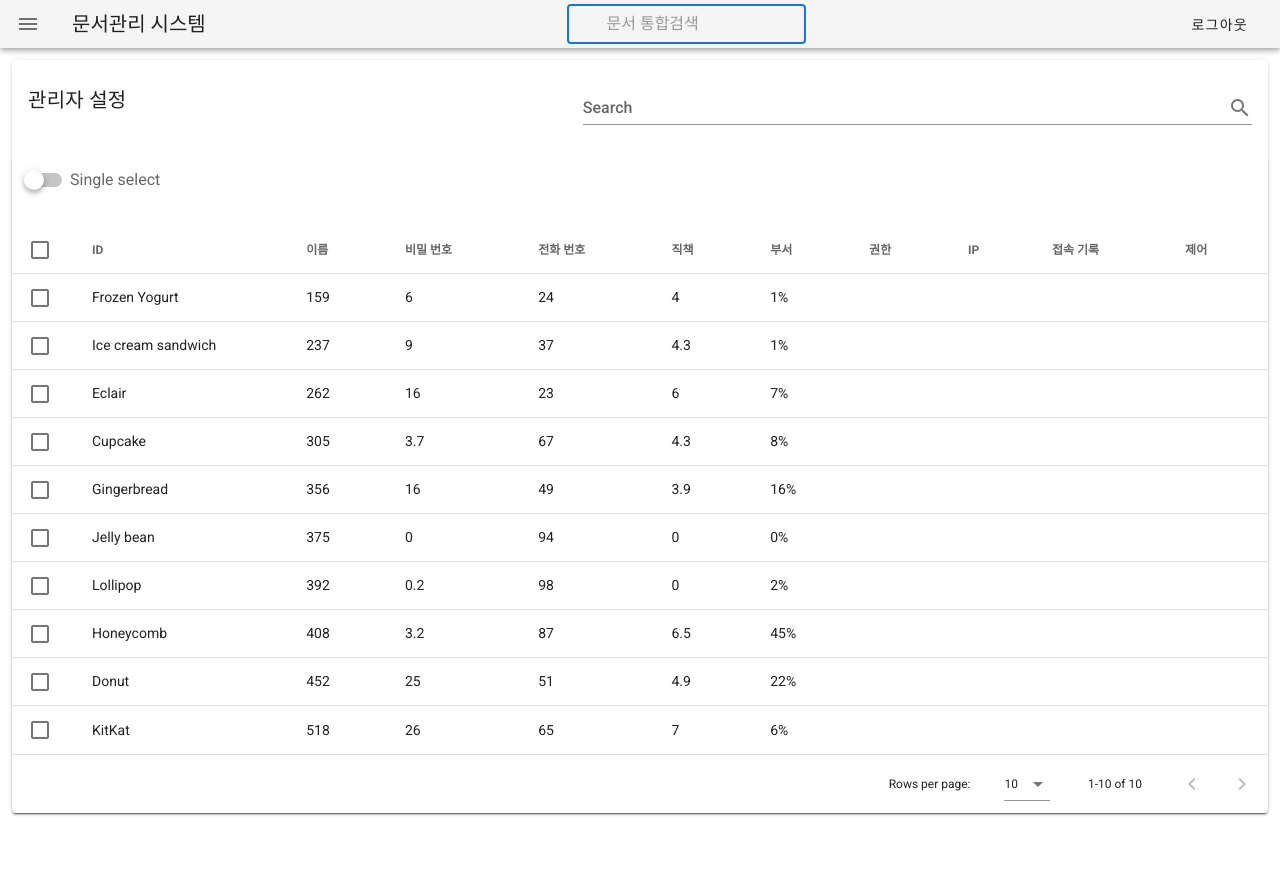
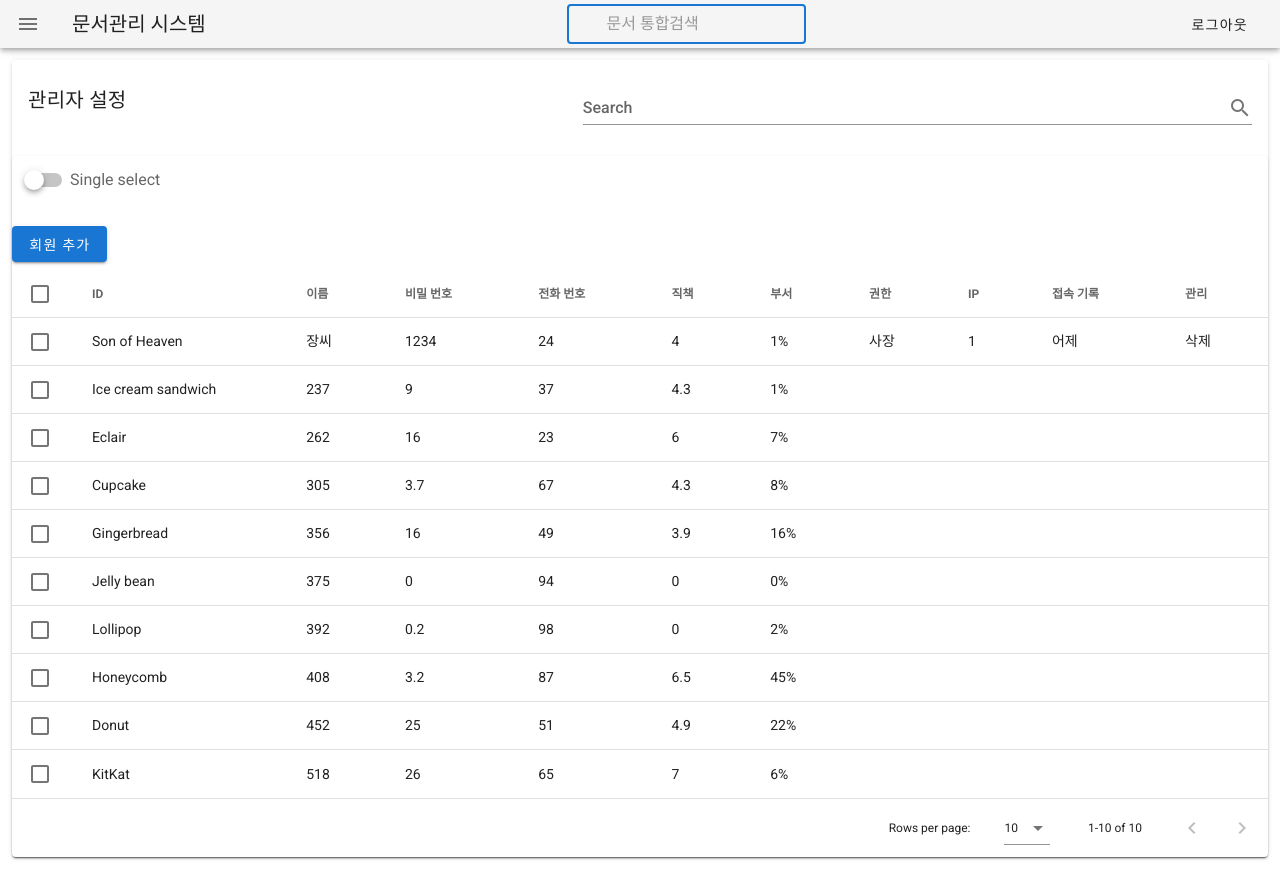
Before and after one commit to devxian96/file-management-system, a Nuxt app: page /inspire in a window 1280 px wide. Before the commit the page ends 825 px from the top, so only its background shows below. Built offline with nearby package versions, Linux system fonts and the light colour scheme.

Commit message:
fix: '회원추가' 버튼 삽입

```diff
--- a/pages/inspire.vue
+++ b/pages/inspire.vue
@@ -14,24 +14,36 @@
         ></v-text-field>
       </v-card-title>
       <v-data-table
-    v-model="selected"
       :headers="headers"
       :items="desserts"
+      :search="search"
+      v-model="selected"
     :single-select="singleSelect"
-    item-key="ID"
+    item-key="name"
     show-select
     class="elevation-1"
       >
         <!-- https://vuetifyjs.com/en/components/data-tables/#crud-actions
-      이 사이트의 Row selection 의 코드를 <v-data-table> 태그 안에 넣음  -->
+        이 사이트의 Row selection 의 코드를 <v-data-table> 태그 안에 넣고,
+        :headers="headers"
+        :items="desserts"  코드를 삭제 -->
         <template v-slot:top>
           <v-switch
             v-model="singleSelect"
             label="Single select"
             class="pa-3"
           ></v-switch>
+          <v-btn
+            color="primary"
+            dark
+            class="mb-2"
+            v-bind="attrs"
+            v-on="on"
+          >
+            회원 추가
+          </v-btn>
         </template>
-    ></v-data-table>
+      </v-data-table>
     </v-card>
   <!-- ㅡㅡㅡㅡㅡㅡㅡㅡㅡㅡㅡㅡㅡㅡㅡㅡㅡㅡㅡㅡ -->
   </div>
@@ -57,30 +69,33 @@
             sortable: false,
             value: 'ID',
           },
-          { text: '이름', value: 'calories' },
+          { text: '이름', value: 'name' },
           { text: '비밀 번호', value: 'password' },
           { text: '전화 번호', value: 'phoneNumber' },
           { text: '직책', value: 'position' },
           { text: '부서', value: 'division' },
           { text: '권한', value: 'level' },
-          { text: 'IP', value: 'ip' },
+          { text: 'IP', value: 'protocol' },
           { text: '접속 기록', value: 'log' },
-          { text: '제어', value: 'contron' }
+          { text: '관리', value: 'admin' }
         ],
         // 이름,아이디,비밀번호,전화번호/직책,부서,권한/IP,접속기록(리스트)
         desserts: [
           {
-            ID: 'Frozen Yogurt',
-            calories: 159,
-            password: 6.0,
+            ID: 'Son of Heaven',
+            name: '장씨',
+            password: 1234,
             phoneNumber: 24,
             position: 4.0,
             division: '1%',
-            a: 1
+            level: '사장',
+            protocol: '1',
+            log: '어제' ,
+            admin: '삭제'
           },
           {
             ID: 'Ice cream sandwich',
-            calories: 237,
+            name: 237,
             password: 9.0,
             phoneNumber: 37,
             position: 4.3,
@@ -88,7 +103,7 @@
           },
           {
             ID: 'Eclair',
-            calories: 262,
+            name: 262,
             password: 16.0,
             phoneNumber: 23,
             position: 6.0,
@@ -96,7 +111,7 @@
           },
           {
             ID: 'Cupcake',
-            calories: 305,
+            name: 305,
             password: 3.7,
             phoneNumber: 67,
             position: 4.3,
@@ -104,7 +119,7 @@
           },
           {
             ID: 'Gingerbread',
-            calories: 356,
+            name: 356,
             password: 16.0,
             phoneNumber: 49,
             position: 3.9,
@@ -112,7 +127,7 @@
           },
           {
             ID: 'Jelly bean',
-            calories: 375,
+            name: 375,
             password: 0.0,
             phoneNumber: 94,
             position: 0.0,
@@ -120,7 +135,7 @@
           },
           {
             ID: 'Lollipop',
-            calories: 392,
+            name: 392,
             password: 0.2,
             phoneNumber: 98,
             position: 0,
@@ -128,7 +143,7 @@
           },
           {
             ID: 'Honeycomb',
-            calories: 408,
+            name: 408,
             password: 3.2,
             phoneNumber: 87,
             position: 6.5,
@@ -136,7 +151,7 @@
           },
           {
             ID: 'Donut',
-            calories: 452,
+            name: 452,
             password: 25.0,
             phoneNumber: 51,
             position: 4.9,
@@ -144,7 +159,7 @@
           },
           {
             ID: 'KitKat',
-            calories: 518,
+            name: 518,
             password: 26.0,
             phoneNumber: 65,
             position: 7,
```
Lines whose indentation alone changed are shown as unchanged.
